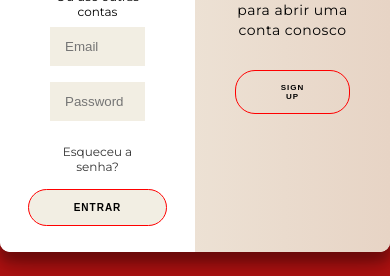
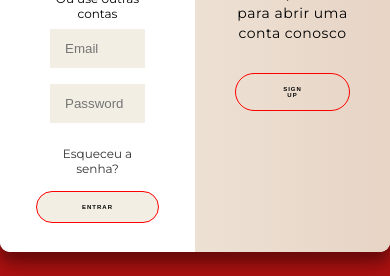
Before and after one commit to Maatheeuus/login-cadastro, a plain HTML site: page index.html in a window 390 px wide. Shown: the part 390-666 px from the top of the page. Drawn offline with Linux system fonts and the light colour scheme.

Commit message:
ajuste sign in

```diff
--- a/CSS/media.css
+++ b/CSS/media.css
@@ -30,10 +30,11 @@
         font-size: 12px;
     }
     button{
-        font-size: 10px;
+        font-size: 6px;
     }
+
     .ghost{
-        font-size: 8px;
+        font-size: 6px;
     }
 
 }
```
